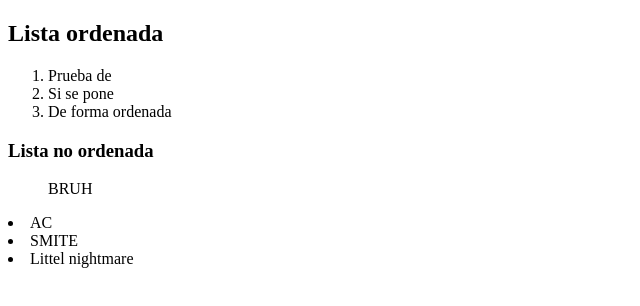
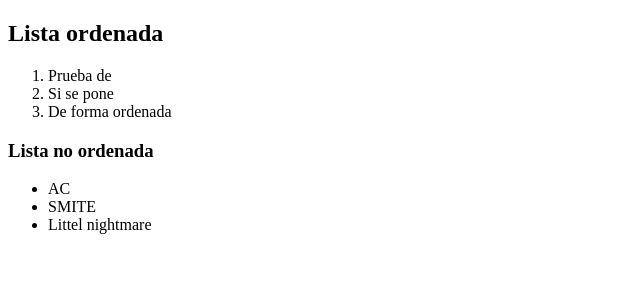
Before and after one commit to aleticar/2020-2021-CSAAI-Practicas, a plain HTML site: page Teoria.html in a window 1280 px wide. Shown: the whole page, without its empty margins (0-640 px from the left). Drawn offline with Linux system fonts and the light colour scheme.

Commit message:
Ahora listas bien

```diff
--- a/Teoria.html
+++ b/Teoria.html
@@ -15,9 +15,10 @@
     <li>De forma ordenada</li>
 </ol>
 <h3>Lista no ordenada</h3>
-    <ul>BRUH</ul>
+    <ul>
         <li>AC</li>
         <li>SMITE</li>
         <li>Littel nightmare</li>
+    </ul>
 </body>
 </html>
```
